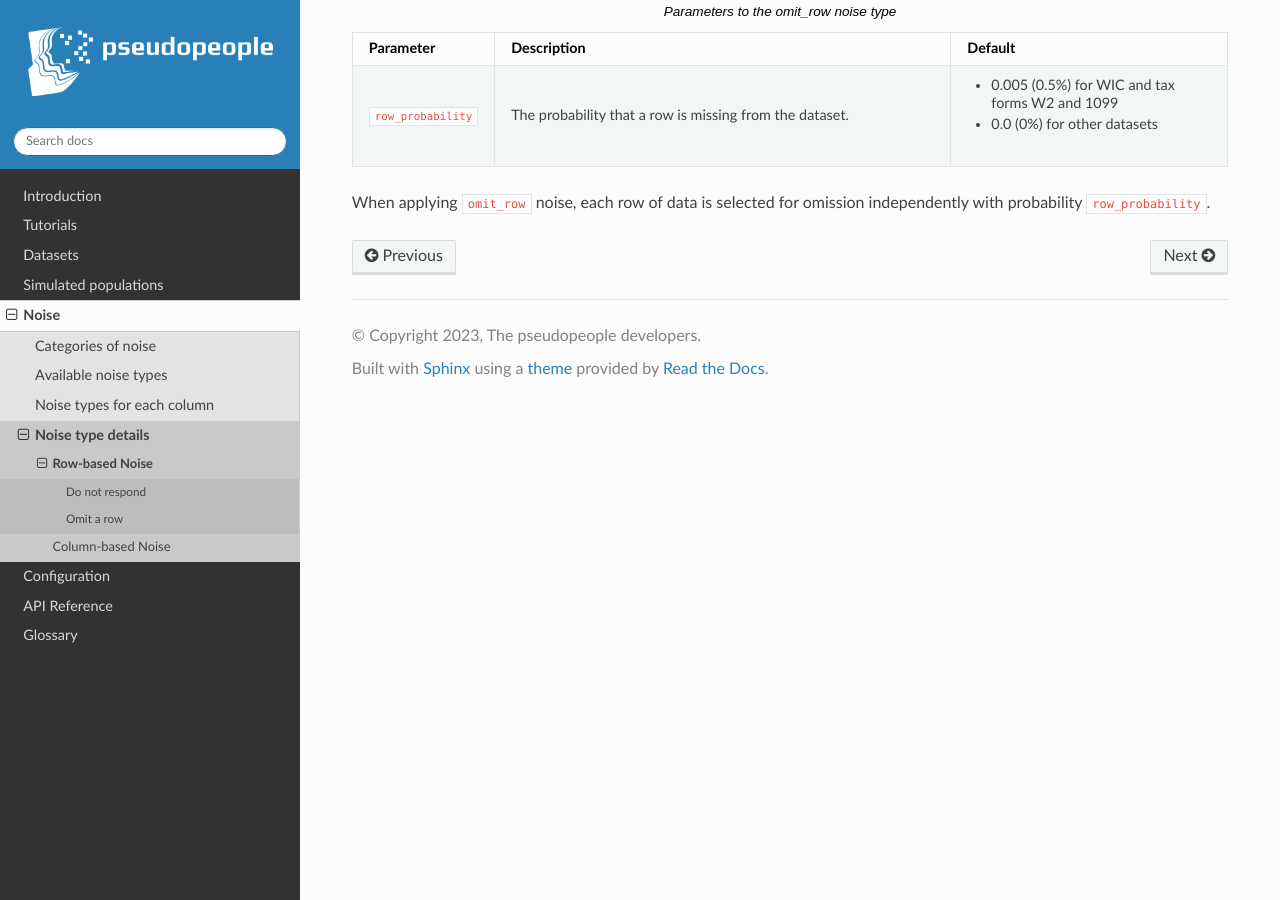
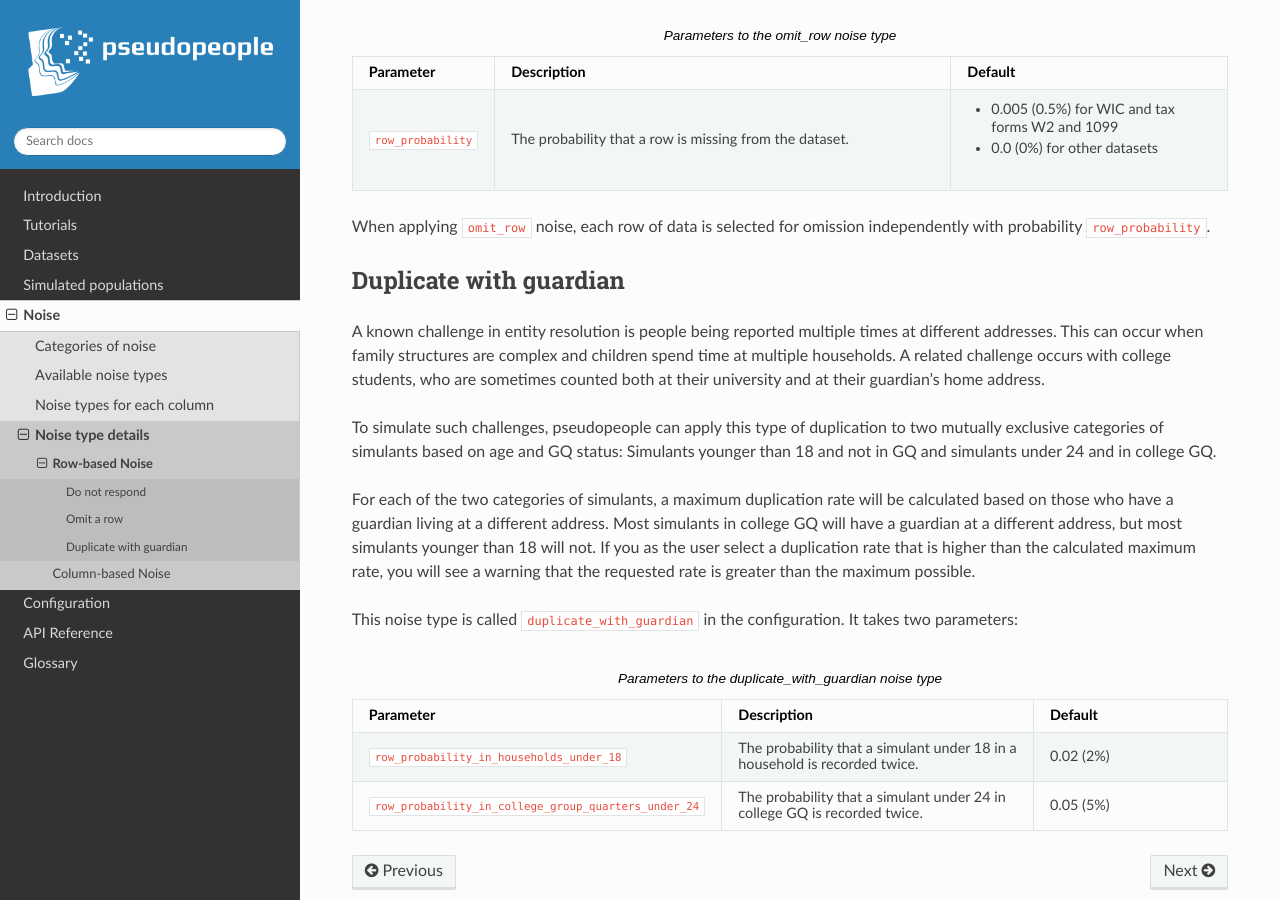
Before and after one commit to ihmeuw/pseudopeople, a Sphinx documentation site: the page built from docs/source/noise/row_noise.rst, in a window 1280 px wide and 900 px high, scrolled down 1444 px. Built offline with Sphinx 7.4.7 and the Read the Docs theme 2.0.0, drawn with Linux system fonts in a browser that asks for light colours; the version number could not be read and is left out; some of the changed text lies outside the part shown.

Commit message:
Update Psp docs for v1.0 release: guardian based duplication (#363)
* Update main noise page with details on guardian based duplication

* Write up guardian based duplication description and parameters on row_noise page

* Remove bullet points

* Add Abie's suggested edit

Co-authored-by: Abraham Flaxman <abie@alum.mit.edu>

* Add Abie's suggested edit

Co-authored-by: Abraham Flaxman <abie@alum.mit.edu>

* Update docs/source/noise/row_noise.rst

Co-authored-by: Abraham Flaxman <abie@alum.mit.edu>

* Add Zeb's suggested edit

Co-authored-by: Zeb Burke-Conte <zmbc@users.noreply.github.com>

* Change wording from children to people

* Fix typo

* Clarify 'natural maximum'

Co-authored-by: Zeb Burke-Conte <zmbc@users.noreply.github.com>

* Remove extraneous details

Co-authored-by: Zeb Burke-Conte <zmbc@users.noreply.github.com>

* Clarify wording about warning for exceeding natural maximum

Co-authored-by: Zeb Burke-Conte <zmbc@users.noreply.github.com>

* Remove paragraph target to engineers

Co-authored-by: Nathaniel Blair-Stahn <ndbs@uw.edu>

* Update docs/source/noise/row_noise.rst

Co-authored-by: Nathaniel Blair-Stahn <ndbs@uw.edu>

* Remove distracting clarifications

Co-authored-by: Nathaniel Blair-Stahn <ndbs@uw.edu>

* Update docs/source/noise/row_noise.rst

Co-authored-by: Nathaniel Blair-Stahn <ndbs@uw.edu>

* Remove references to 'the sim' to avoid confusing users

Co-authored-by: Nathaniel Blair-Stahn <ndbs@uw.edu>

* Change probability for under 18s for more accuracy

Co-authored-by: Nathaniel Blair-Stahn <ndbs@uw.edu>

---------

Co-authored-by: Alix Pletcher <pletale@ihme.washington.edu>
Co-authored-by: Abraham Flaxman <abie@alum.mit.edu>
Co-authored-by: Zeb Burke-Conte <zmbc@users.noreply.github.com>
Co-authored-by: Nathaniel Blair-Stahn <ndbs@uw.edu>

```diff
--- a/docs/source/noise/index.rst
+++ b/docs/source/noise/index.rst
@@ -58,6 +58,10 @@ The "Config key" column shows the name of the noise type in the :ref:`configurat
   * - Omit a row
     - ``omit_row``
     - Losing data because of an administrative error
+  * - Duplicate with guardian
+    - ``duplicate_with_guardian``
+    - Filling out a survey questionnaire for your child that lives in college housing, while they simultaneously
+      fill out the same questionnaire for themselves
 
 .. list-table:: Types of column-based noise (``column_noise``)
   :widths: 1 2 5
--- a/docs/source/noise/row_noise.rst
+++ b/docs/source/noise/row_noise.rst
@@ -89,3 +89,42 @@ parameter:
 
 When applying :code:`omit_row` noise, each row of data is selected for omission
 independently with probability :code:`row_probability`.
+
+Duplicate with guardian
+-----------------------
+
+A known challenge in entity resolution is people being reported multiple
+times at different addresses. This can occur when family structures are
+complex and children spend time at multiple households. A related
+challenge occurs with college students, who are sometimes counted both at their
+university and at their guardian’s home address.
+
+
+To simulate such challenges, pseudopeople can apply this type of duplication to two mutually exclusive categories of
+simulants based on age and GQ status: Simulants younger than 18 and not
+in GQ and simulants under 24 and in college GQ.
+
+For each of the two categories of simulants, a maximum duplication rate will
+be calculated based on those who have a guardian living at a different address.
+Most simulants in college GQ will have a guardian at a
+different address, but most simulants younger than 18 will not.
+If you as the user select a duplication rate that is higher than the
+calculated maximum rate, you will see a warning that
+the requested rate is greater than the maximum possible.
+
+This noise type is called :code:`duplicate_with_guardian` in the configuration.
+It takes two parameters:
+
+.. list-table:: Parameters to the duplicate_with_guardian noise type
+  :widths: 1 5 3
+  :header-rows: 1
+
+  * - Parameter
+    - Description
+    - Default
+  * - :code:`row_probability_in_households_under_18`
+    - The probability that a simulant under 18 in a household is recorded twice.
+    - 0.02 (2%)
+  * - :code:`row_probability_in_college_group_quarters_under_24`
+    - The probability that a simulant under 24 in college GQ is recorded twice.
+    - 0.05 (5%)
```
